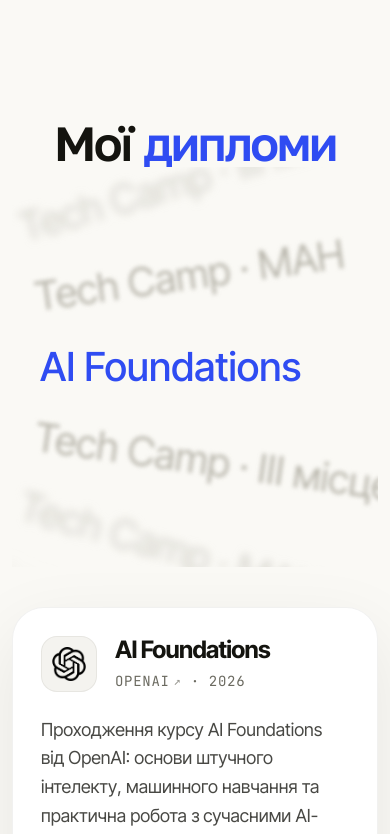
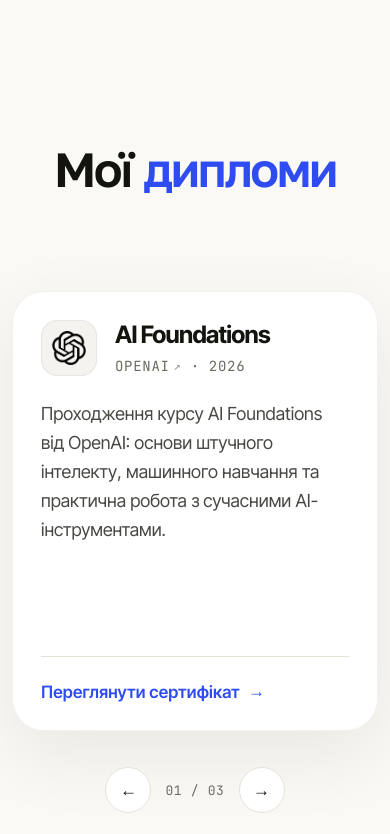
Before and after one commit to ttjelky/portfolio, a React (Vite) app: page / in a window 390 px wide. Shown: the part 2650-3484 px from the top of the page. Built offline with nearby package versions, Linux system fonts and the light colour scheme.

Commit message:
Improve mobile certificate navigation UX and real certificates

```diff
--- a/src/components/Certificates.css
+++ b/src/components/Certificates.css
@@ -39,8 +39,12 @@
 /* Fixed word + rotating word form one group that re-centers as a unit. */
 .certificates__group {
   display: inline-flex;
+  flex-wrap: wrap;
+  justify-content: center;
   align-items: baseline;
   column-gap: 0.26em;
+  row-gap: 0.06em;
+  max-width: 100%;
   will-change: transform;
 }
 
@@ -212,6 +216,12 @@
   transform: translateX(3px);
 }
 
+/* Arrow navigation appears only on mobile, where the wheel is hidden;
+   on desktop the wheel itself handles switching. */
+.certificates__card-nav {
+  display: none;
+}
+
 /* Lightbox: dimmed backdrop, centered certificate image. */
 .certificates__viewer {
   position: fixed;
@@ -263,6 +273,12 @@
 }
 
 @media (max-width: 1280px) {
+  /* Keep the card height stable across switches on tablet/mobile too,
+     so the arrow navigation below the card never moves. */
+  .certificates__card {
+    min-height: 440px;
+  }
+
   .certificates__grid {
     grid-template-columns: 1fr;
     gap: 40px;
@@ -289,6 +305,80 @@
   }
 }
 
+@media (max-width: 768px) {
+  /* Reserve a two-line box: the rotating word changes width every
+     rotation, and on narrow screens it can wrap or unwrap — a fixed
+     height keeps the card and arrows below it from shifting. */
+  .certificates__title {
+    min-height: 2.1em;
+    margin-bottom: 72px;
+  }
+
+  .certificates__grid {
+    gap: 24px;
+  }
+
+  .certificates__details {
+    flex-direction: column;
+  }
+
+  .certificates__wheel {
+    display: none;
+  }
+
+  .certificates__card-nav {
+    display: flex;
+    align-items: center;
+    justify-content: center;
+    gap: 14px;
+    margin-top: 36px;
+  }
+
+  .certificates__card-nav-btn {
+    width: 46px;
+    height: 46px;
+    display: grid;
+    place-items: center;
+    border: 1px solid var(--line);
+    border-radius: 50%;
+    background: #ffffff;
+    color: var(--ink);
+    font-size: 17px;
+    line-height: 1;
+    cursor: pointer;
+    transition:
+      border-color 0.2s ease,
+      color 0.2s ease,
+      transform 0.2s ease;
+    -webkit-tap-highlight-color: transparent;
+  }
+
+  .certificates__card-nav-btn:hover {
+    border-color: var(--accent);
+    color: var(--accent);
+    transform: scale(1.05);
+  }
+
+  .certificates__card-nav-btn:active {
+    transform: scale(0.95);
+  }
+
+  .certificates__card-nav-count {
+    font-family: var(--font-mono);
+    font-size: 13px;
+    letter-spacing: 0.05em;
+    color: var(--ink-soft);
+  }
+}
+
+@media (max-width: 360px) {
+  /* Very narrow screens wrap the title and description onto more lines;
+     reserve enough height so switching never moves the arrows. */
+  .certificates__card {
+    min-height: 520px;
+  }
+}
+
 @media (max-width: 640px) {
   .certificates__card {
     padding: 28px;
--- a/src/components/Certificates.jsx
+++ b/src/components/Certificates.jsx
@@ -7,6 +7,18 @@
 
 const titleSpring = { type: "spring", damping: 30, stiffness: 320 };
 const currentYear = new Date().getFullYear();
+const cardTransition = { duration: 0.32, ease: "easeOut" };
+
+function useMediaQuery(query) {
+  const [matches, setMatches] = useState(() => window.matchMedia(query).matches);
+  useEffect(() => {
+    const mql = window.matchMedia(query);
+    const onChange = () => setMatches(mql.matches);
+    mql.addEventListener("change", onChange);
+    return () => mql.removeEventListener("change", onChange);
+  }, [query]);
+  return matches;
+}
 
 function TitleGroup({ fixed, words }) {
   const elRef = useRef(null);
@@ -71,6 +83,23 @@
   const [viewerOpen, setViewerOpen] = useState(false);
   const current = items[selectedIndex];
   const wheelItems = [...items.map((c) => c.title), ...items.map((c) => c.title)];
+  const isMobile = useMediaQuery("(max-width: 768px)");
+  const direction = useRef(1);
+  const cardAnim = isMobile
+    ? {
+        initial: { opacity: 0, x: direction.current * 44 },
+        animate: { opacity: 1, x: 0 },
+        exit: { opacity: 0, x: -direction.current * 44 },
+      }
+    : {
+        initial: { opacity: 0, y: 28 },
+        animate: { opacity: 1, y: 0 },
+        exit: { opacity: 0, y: -18 },
+      };
+  const goTo = (dir) => {
+    direction.current = dir;
+    setSelectedIndex((i) => (i + dir + items.length) % items.length);
+  };
 
   useEffect(() => {
     if (!viewerOpen) return;
@@ -124,10 +153,10 @@
               <motion.article
                 key={selectedIndex}
                 className="certificates__card"
-                initial={{ opacity: 0, y: 28 }}
-                animate={{ opacity: 1, y: 0 }}
-                exit={{ opacity: 0, y: -18 }}
-                transition={{ duration: 0.32, ease: "easeOut" }}
+                initial={cardAnim.initial}
+                animate={cardAnim.animate}
+                exit={cardAnim.exit}
+                transition={cardTransition}
               >
                 <header className="certificates__card-head">
                   <span className="certificates__card-logo">
@@ -165,6 +194,32 @@
                 </button>
               </motion.article>
             </AnimatePresence>
+
+            <nav
+              className="certificates__card-nav"
+              aria-label={t.certificates.navAria}
+            >
+              <button
+                type="button"
+                className="certificates__card-nav-btn"
+                onClick={() => goTo(-1)}
+                aria-label={t.certificates.prevAria}
+              >
+                <span aria-hidden="true">←</span>
+              </button>
+              <span className="certificates__card-nav-count" aria-hidden="true">
+                {String(selectedIndex + 1).padStart(2, "0")} /{" "}
+                {String(items.length).padStart(2, "0")}
+              </span>
+              <button
+                type="button"
+                className="certificates__card-nav-btn"
+                onClick={() => goTo(1)}
+                aria-label={t.certificates.nextAria}
+              >
+                <span aria-hidden="true">→</span>
+              </button>
+            </nav>
 
             <AnimatePresence>
               {viewerOpen && (
--- a/src/i18n.jsx
+++ b/src/i18n.jsx
@@ -71,6 +71,9 @@
       viewCta: "Переглянути сертифікат",
       close: "Закрити",
       viewerAria: "Зображення сертифіката",
+      navAria: "Перемикання сертифікатів",
+      prevAria: "Попередній сертифікат",
+      nextAria: "Наступний сертифікат",
       items: [
         {
           title: "AI Foundations",
@@ -188,6 +191,9 @@
       viewCta: "View certificate",
       close: "Close",
       viewerAria: "Certificate image",
+      navAria: "Certificate navigation",
+      prevAria: "Previous certificate",
+      nextAria: "Next certificate",
       items: [
         {
           title: "AI Foundations",
```
